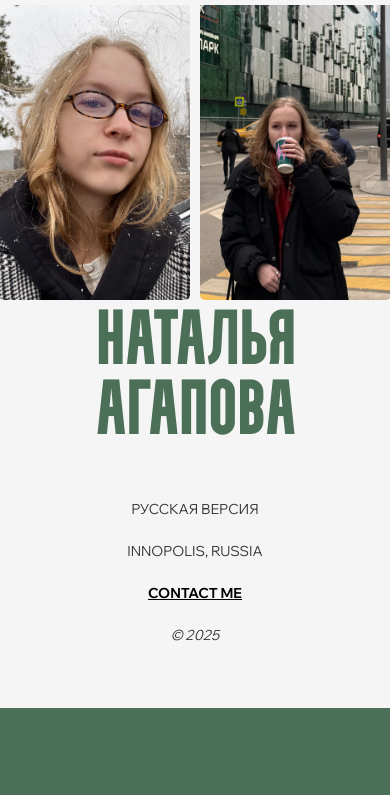
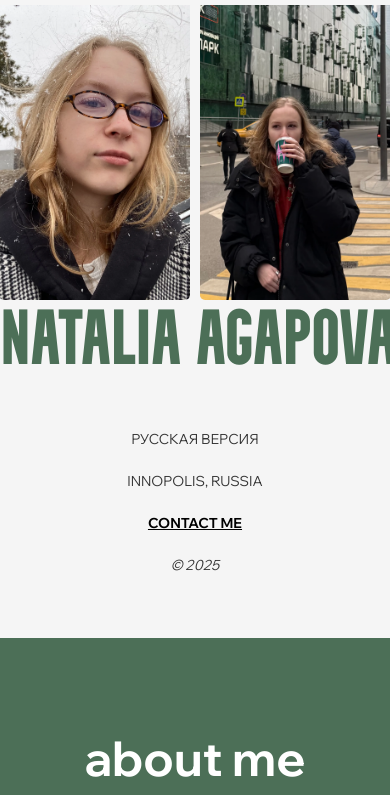
Before and after one commit to natagapova/natagapova, a plain HTML site: page index.html in a window 390 px wide. Both pictures are taken after a click on the element "АНГЛ ВЕРСИЯ". Shown: the top 795 px of the page. Drawn offline with Linux system fonts and the light colour scheme.

Commit message:
mobile device change

```diff
--- a/index.html
+++ b/index.html
@@ -17,8 +17,8 @@
         </div>
         <div class="banner">
             <h1 id="store-name">
-                <span class="first-name">НАТАЛЬЯ</span>
-                <span class="last-name">АГАПОВА</span>
+                <span class="first-name" id="my-first-name">НАТАЛЬЯ</span>
+                <span class="last-name" id="my-last-name">АГАПОВА</span>
               </h1>
         </div>
       </header>
--- a/script.js
+++ b/script.js
@@ -2,6 +2,7 @@ let currentLang = "ru";
 
 const translations = {
   ru: {
+    firstName: "НАТАЛЬЯ АГАПОВА",
     languageSwitch: "switch to english",
     locationExtra: "иннополис, россия",
     contactExtra: "связаться со мной",
@@ -26,6 +27,7 @@ const translations = {
     footerContact: "связаться со мной"
   },
   en: {
+    firstName: "NATALIA AGAPOVA",
     languageSwitch: "русская версия",
     locationExtra: "innopolis, russia",
     contactExtra: "contact me",
@@ -61,7 +63,7 @@ function switchLanguage() {
     year: "year",
     aboutTitle: "about-title",
     aboutText: "about-text",
-    portfolioTitle: "portfolioTitle",
+    portfolioTitle: "featuredTitle",
     project1Title: "project1-title",
     project1Desc: "project1-desc",
     project2Title: "project2-title",
@@ -76,7 +78,9 @@ function switchLanguage() {
     expAzimov: "exp-azimov",
     expClearmind: "exp-clearmind",
     eduInnopolis: "edu-innopolis",
-    footerContact: "footer-contact"
+    footerContact: "footer-contact",
+    firstName: "my-first-name",
+    lastName: "my-last-name"
   };
 
   for (const key in map) {
```
